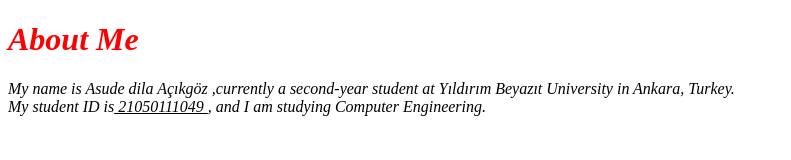
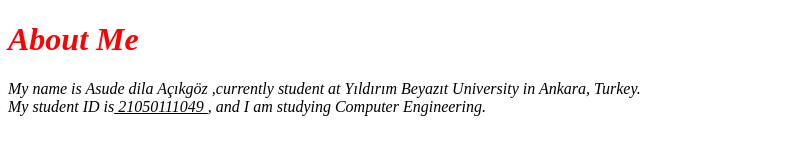
Before and after one commit to Asudedila/Asudedila.github.io, a plain HTML site: page aboutme.html in a window 1280 px wide. Shown: the whole page, without its empty margins (0-791 px from the left). Drawn offline with Linux system fonts and the light colour scheme.

Commit message:
Update aboutme.html

```diff
--- a/aboutme.html
+++ b/aboutme.html
@@ -8,7 +8,7 @@
   </head>
   <body>
     <h1 style="color:red;"><i>About Me <i></h1> <!-- Page title -->
-    <p>My name is<em> Asude dila Açıkgöz </em>,currently a second-year student at Yıldırım Beyazıt University in Ankara, Turkey. <br/>
+    <p>My name is<em> Asude dila Açıkgöz </em>,currently student at Yıldırım Beyazıt University in Ankara, Turkey. <br/>
       My student ID is<u> 21050111049 </u>, and I am studying Computer Engineering.</p>
   </body>
 </html>
```
